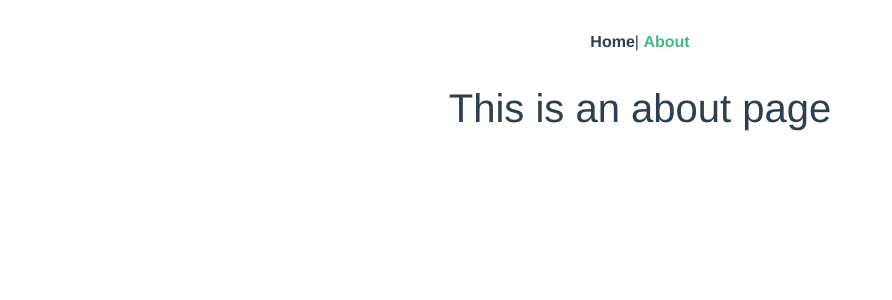
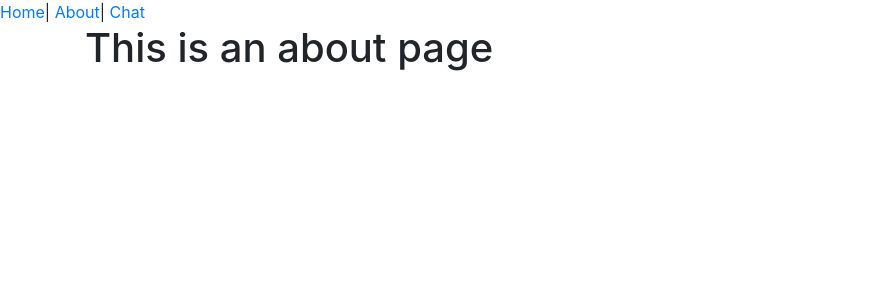
Before and after one commit to didii/VChat, a Vue app: page /about in a window 1280 px wide. Shown: the top 300 px of the page, without its empty margins (0-892 px from the left). Built offline with nearby package versions, Linux system fonts and the light colour scheme.

Commit message:
Boilerplating

```diff
--- a/src/App.vue
+++ b/src/App.vue
@@ -2,31 +2,20 @@
     <div id="app">
         <div id="nav">
             <router-link to="/">Home</router-link>|
-            <router-link to="/about">About</router-link>
+            <router-link to="/about">About</router-link>|
+            <router-link to="/chat">Chat</router-link>
         </div>
-        <router-view />
+        <div class="container">
+            <router-view />
+        </div>
     </div>
 </template>
 
-<style lang="scss">
-#app {
-    font-family: Avenir, Helvetica, Arial, sans-serif;
-    -webkit-font-smoothing: antialiased;
-    -moz-osx-font-smoothing: grayscale;
-    text-align: center;
-    color: #2c3e50;
+<script lang="ts">
+import { Component, Vue } from 'vue-property-decorator';
+
+@Component
+export default class App extends Vue {
+
 }
-
-#nav {
-    padding: 30px;
-
-    a {
-        font-weight: bold;
-        color: #2c3e50;
-
-        &.router-link-exact-active {
-            color: #42b983;
-        }
-    }
-}
-</style>
+</script>
--- /dev/null
+++ b/src/components/ChatWindow.vue
@@ -0,0 +1,14 @@
+<template>
+    <div data-component="chatwindow" class="chatwindow">
+        Component ChatWindow works!
+    </div>
+</template>
+
+<script lang="ts">
+import { Component, Vue } from 'vue-property-decorator';
+
+@Component
+export default class ChatWindow extends Vue {
+
+}
+</script>
--- /dev/null
+++ b/src/components/Message.vue
@@ -0,0 +1,30 @@
+<template>
+    <div data-component="message" class="message-container row">
+        <div class="arrow-left"></div>
+        <div class="alert alert-info col-md-8">
+            <div class="user text-muted small">(20:12) Didii says:</div>
+            <div class="message content">This is my message!</div>
+        </div>
+        <div class="arrow-right"></div>
+    </div>
+</template>
+
+<script lang="ts">
+import { Component, Vue, Prop } from 'vue-property-decorator';
+import { MessageType } from '@/models/message-type';
+
+@Component
+export default class Message extends Vue {
+
+}
+</script>
+
+<style lang="scss" scoped>
+.message-container {
+    padding-left: 0.75rem;
+    padding-right: 0.75rem;
+    .alert {
+        padding: 0.25rem 0.75rem;
+    }
+}
+</style>
--- /dev/null
+++ b/src/components/MessageEntry.vue
@@ -0,0 +1,21 @@
+<template>
+    <div data-component="messageentry" class="messageentry">
+        <form class="input-group">
+            <input type="text" class="form-control" placeholder="Your message..." />
+            <div class="input-group-append">
+                <button class="btn btn-primary">
+                    <i class="fas fa-paper-plane"></i>
+                </button>
+            </div>
+        </form>
+    </div>
+</template>
+
+<script lang="ts">
+import { Component, Vue } from 'vue-property-decorator';
+
+@Component
+export default class MessageEntry extends Vue {
+
+}
+</script>
--- /dev/null
+++ b/src/components/Messages.vue
@@ -0,0 +1,21 @@
+<template>
+    <div data-component="messages" class="messages">
+        <message />
+        <message />
+        <message />
+    </div>
+</template>
+
+<script lang="ts">
+import { Component, Vue } from 'vue-property-decorator';
+import { Message } from '@/components';
+
+@Component({
+    components: {
+        Message,
+    },
+})
+export default class Messages extends Vue {
+
+}
+</script>
--- /dev/null
+++ b/src/components/Name.vue
@@ -0,0 +1,15 @@
+<template>
+    <div data-component="name" class="name form-group row">
+        <label for="name" class="col-md-2 col-form-label">Name</label>
+        <input id="name" type="text" class="form-control col-md-10" placeholder="Your name..." />
+    </div>
+</template>
+
+<script lang="ts">
+import { Component, Vue } from 'vue-property-decorator';
+
+@Component
+export default class Name extends Vue {
+
+}
+</script>
--- /dev/null
+++ b/src/components/index.ts
@@ -0,0 +1,14 @@
+import ChatWindow from './ChatWindow.vue';
+export { ChatWindow };
+
+import Message from './Message.vue';
+export { Message };
+
+import MessageEntry from './MessageEntry.vue';
+export { MessageEntry };
+
+import Messages from './Messages.vue';
+export { Messages };
+
+import Name from './Name.vue';
+export { Name };
--- a/src/router/index.ts
+++ b/src/router/index.ts
@@ -1,6 +1,8 @@
 import Vue from 'vue';
 import VueRouter from 'vue-router';
-import Home from '../views/Home.vue';
+import Home from '@/views/Home.vue';
+import About from '@/views/About.vue';
+import Chat from '@/views/Chat.vue';
 
 Vue.use(VueRouter);
 
@@ -13,10 +15,12 @@ const routes = [
     {
         path: '/about',
         name: 'About',
-        // route level code-splitting
-        // this generates a separate chunk (about.[hash].js) for this route
-        // which is lazy-loaded when the route is visited.
-        component: () => import(/* webpackChunkName: "about" */ '../views/About.vue')
+        component: About,
+    },
+    {
+        path: '/chat',
+        name: 'Chat',
+        component: Chat,
     }
 ];
 
--- /dev/null
+++ b/src/views/Chat.vue
@@ -0,0 +1,34 @@
+<template>
+    <div data-component="chat" class="chat">
+        <h1>VChat</h1>
+        <div class="content">
+            <name />
+            <div class="chat-main row">
+                <div class="card w-100">
+                    <div class="card-body">
+                        <messages />
+                    </div>
+                    <div class="card-footer">
+                        <message-entry />
+                    </div>
+                </div>
+            </div>
+        </div>
+    </div>
+</template>
+
+<script lang="ts">
+import { Component, Vue } from 'vue-property-decorator';
+import { ChatWindow, MessageEntry, Messages, Name } from '@/components';
+import { useStore, useMessages } from '@/topics';
+import { defineComponent } from '@vue/composition-api';
+
+export default defineComponent({
+    components: {
+        ChatWindow,
+        MessageEntry,
+        Messages,
+        Name,
+    },
+})
+</script>
```
